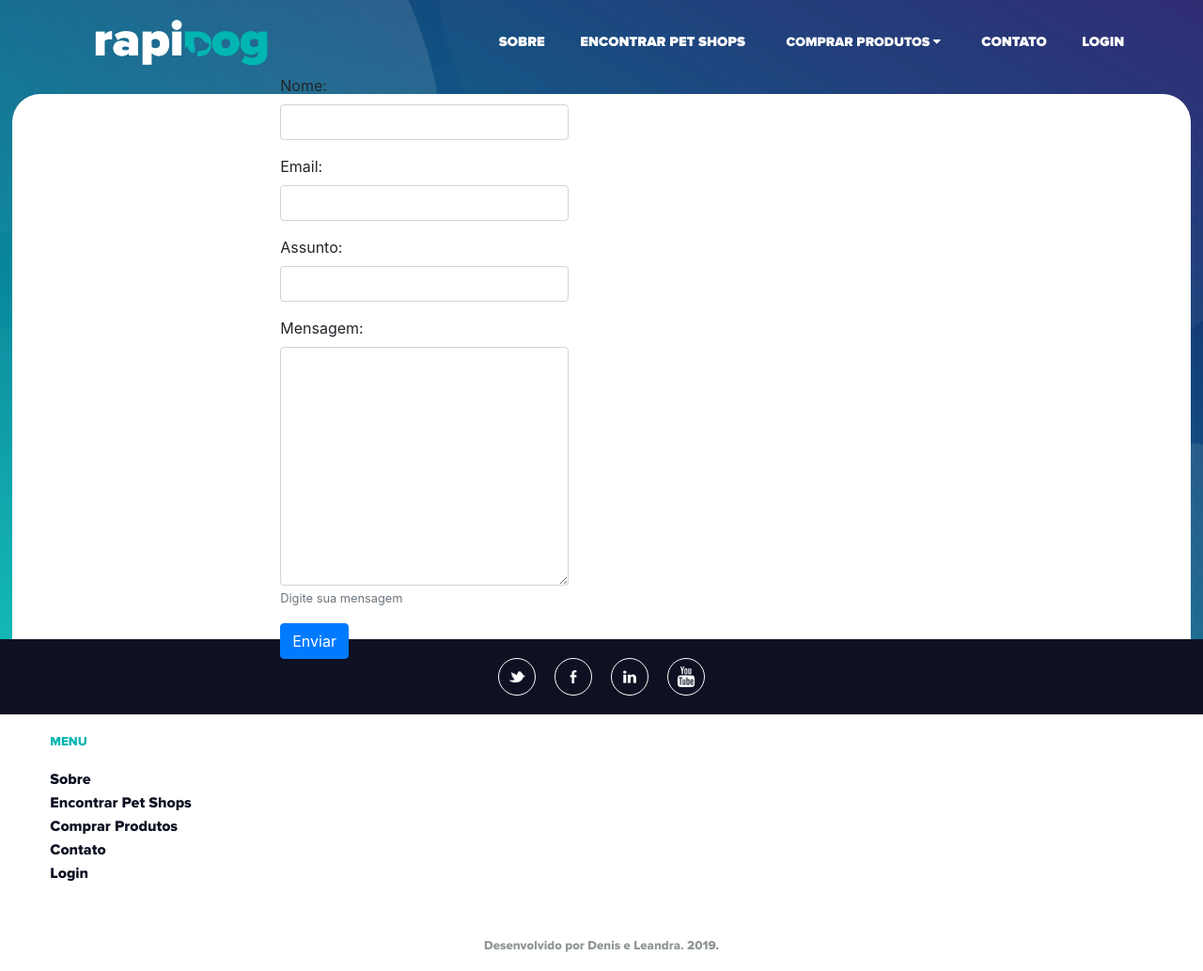
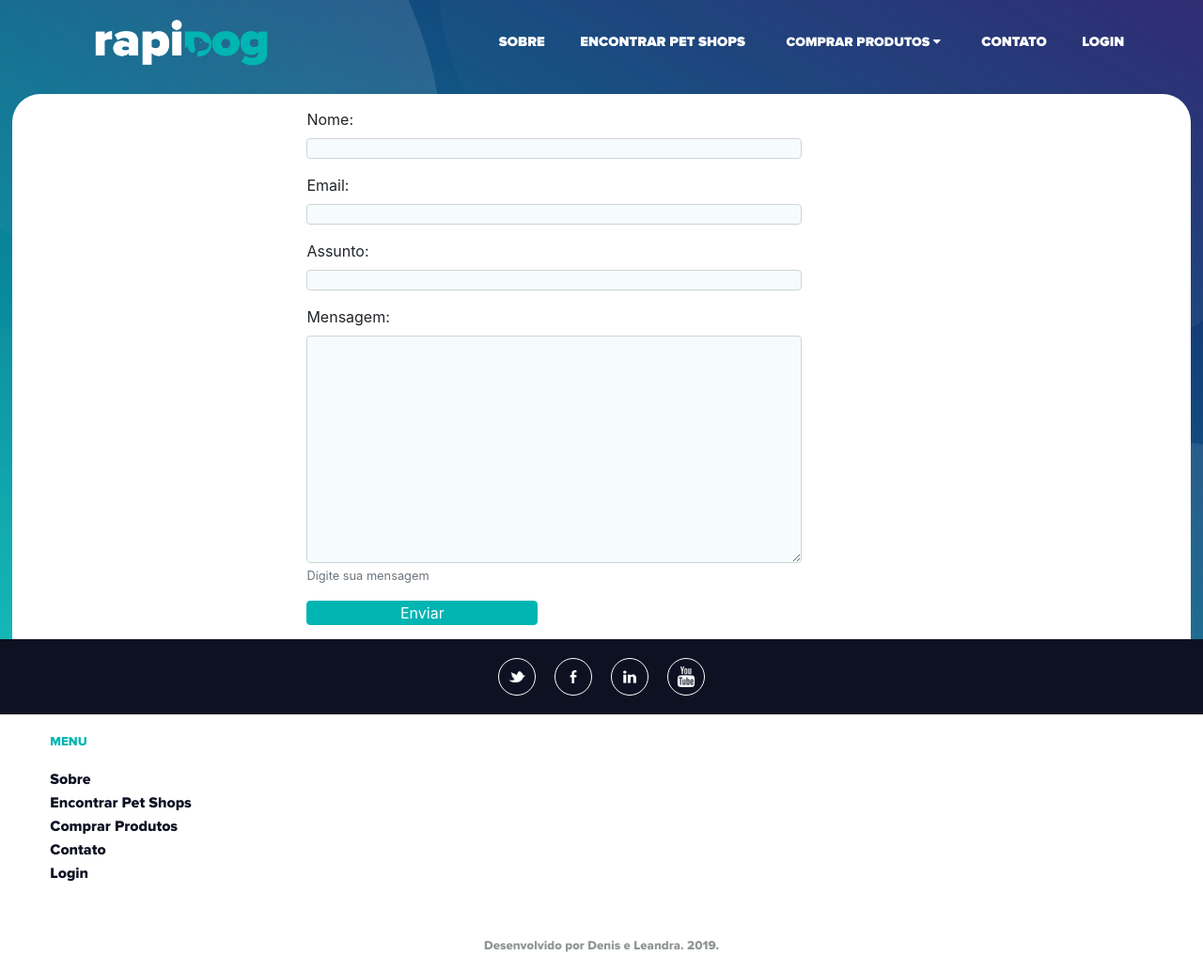
Before and after one commit to denisgodoy/rapidog, a Django app: page /contato/ in a window 1280 px wide. Shown: the whole page at 94% size. Run offline with Django 3.2, Linux system fonts and the light colour scheme; some libraries are stand-ins or nearby versions.

Commit message:
ajuste de css para Contato

```diff
--- a/rapidog/static/style.css
+++ b/rapidog/static/style.css
@@ -554,25 +554,41 @@ p {
     color: #0E1122;
 }
 
+/* Cadastro */
+
 .rowregister{
     width: 50em;
-    height: 40em;
+    height: 35em;
     padding: 1em;
 }
 
+/* Contato */
+
 .contato {
-    width: 50%;
-    margin-left: 10%;
-    padding-top: 10em;
-    padding: 10em;
+    width: 100%;
+    margin-left: 20%;
+    padding: 5%;
 }
 
-/* .contato div {
-    width: 50em;
-    height: 37em;
-    padding: 1em;
-} */
+.form-control {
+    width: 60%;
+    height: 5%;
+    padding-top: 0%;
+    padding: 0%;
+    background-color: rgb(246, 251, 252);
+}
 
+.btn-primary {
+    background-color: #01B5B2;
+    border-color: #01B5B2;
+    width: 28%;
+    height: 5%;
+    padding: 0%;
+}
+
+.label {
+    font-family: Proxima Nova Xbold;
+}
 /* =========== FONTS =========== */
 
 @font-face {
```
